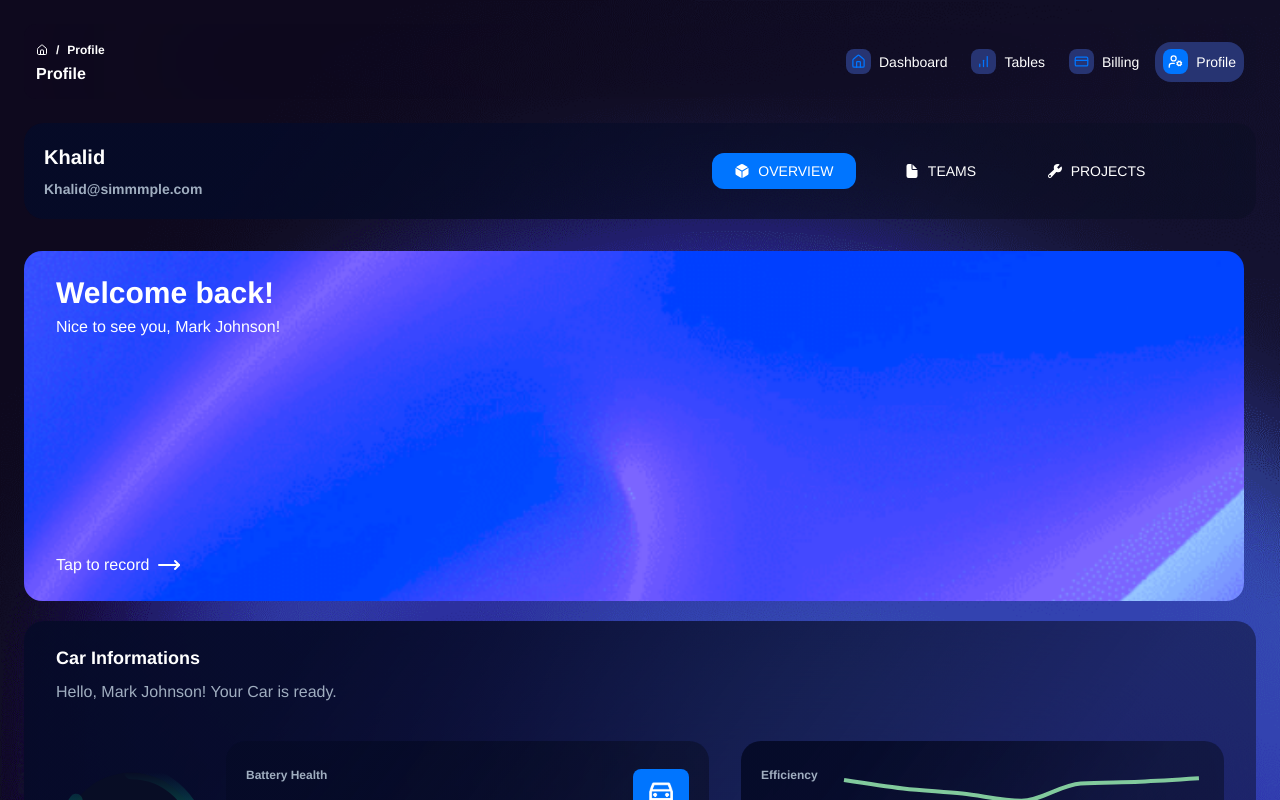
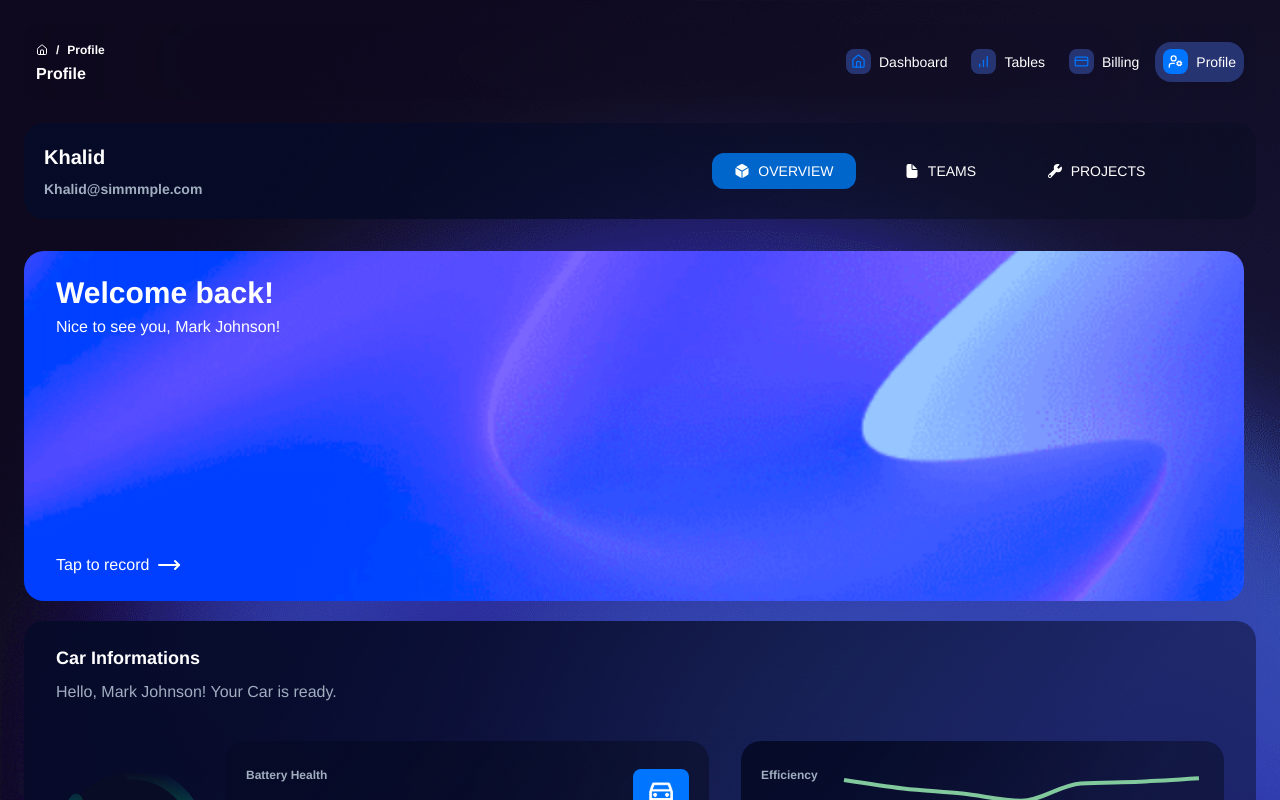
Before and after one commit to shefoo-om/Dashboard, a Next.js app: page /profile in a window 1280 px wide. Shown: the top 800 px of the page. Built offline with nearby package versions, Linux system fonts and the light colour scheme.

Commit message:
now i can say the website is perfect performance {100%}

```diff
--- a/src/app/billing/page.tsx
+++ b/src/app/billing/page.tsx
@@ -125,7 +125,7 @@ const FirstComponent = (
     <div className="MainCards min-h-[185px] h-max w-full flex flex-col justify-between items-center gap-y-5 p-7">
       <div className="h-max w-full flex justify-between items-center">
         <p className="headerTitle">Payment Method</p>
-        <button className="text-xs font-bold bg-bgBlue px-5 py-2 rounded-xl duration-300 hover:scale-110">ADD NEW CARD</button>
+        <button className="text-xs font-bold bg-[#0066cc] px-5 py-2 rounded-xl duration-300 hover:scale-110">ADD NEW CARD</button>
       </div>
       <div className="w-full flex flex-wrap justify-between items-center gap-3 gap-y-5">
         <div className="w-[48%] max-md:w-full border-[#4a5568] border-2 rounded-xl p-4 flex justify-between items-center">
@@ -242,7 +242,7 @@ export default function BillingPage() {
           <div className="max-h-[420px] max-[1439px]:max-h-[700px] max-lg:h-max overflow-hidden flex flex-wrap items-center gap-7 justify-center p-7">
             <div className="h-max w-full flex justify-between items-center">
               <p className="headerTitle">Invoices</p>
-              <button className="text-xs font-bold bg-bgBlue px-5 py-2 rounded-xl duration-300 hover:scale-110">VIEW ALL</button>
+              <button className="text-xs font-bold bg-[#0066cc] px-5 py-2 rounded-xl duration-300 hover:scale-110">VIEW ALL</button>
             </div>
             <ul className="w-full max-h-[350px] max-[1439px]:max-h-[650px] overflow-auto flex flex-col pb-20">
               <SecondComponent SecondComponent={InvoicesInformationDetails} />
--- a/src/app/globals.css
+++ b/src/app/globals.css
@@ -193,25 +193,3 @@ nav {
     rgba(10, 14, 35, 0.49) 76.65%
   );
 }
-
-.billingFirstCardBg {
-  background-image: url("../assets/billing/bg.webp");
-  background-size: cover;
-  color: white;
-  backdrop-filter: blur(120px);
-  border-radius: 20px;
-}
-
-.billingSecondCardBg {
-  background-image: url("../assets/billing/bg2.webp");
-  background-size: cover;
-  color: white;
-  border-radius: 18px;
-}
-
-.billingSecondCardBg {
-  background-image: url("../assets/profile/bg3.webp");
-  background-size: cover;
-  color: white;
-  border-radius: 18px;
-}
--- a/src/app/profile/page.tsx
+++ b/src/app/profile/page.tsx
@@ -3,9 +3,10 @@ import CircularProgress from "@/components/Profile/PercentSVG";
 import type { CarInformation, NavbarDetails, PercentProgress, profileInformation } from "@/types/Profile"
 import { MoveRight } from "lucide-react";
 import Link from "next/link";
-import React from "react"
+import React, { Suspense } from "react"
 
 import img1 from "../../assets/profile/caricon.webp"
+import bg from "../../assets/profile/bg3.webp"
 import img2 from "../../assets/profile/power.webp"
 import LineChartForProfile from "@/components/Profile/LineChart";
 import Image, { StaticImageData } from "next/image";
@@ -95,12 +96,22 @@ export default function ProfilePage() {
       </div>
 
       <div className="w-full h-max grid grid-cols-4 max-[1400px]:grid-cols-1 gap-3 max-[1300px]:gap-y-5">
-        <div className="billingSecondCardBg w-full h-full col-span-1 min-h-[350px] flex flex-col flex-wrap justify-between font-medium rounded-[20px] py-6 pl-8">
+        <div className="w-full h-full col-span-1 min-h-[350px] flex flex-col flex-wrap justify-between font-medium rounded-[20px] py-6 pl-8 relative bg-cover">
           <div>
-            <p className="font-bold text-3xl w-full pb-1">Welcome back!</p>
-            <p>Nice to see you, Mark Johnson!</p>
+            <Image
+              src={bg}
+              alt="Background for first card"
+              fill
+              className="rounded-[20px] object-cover z-0"
+              priority
+              sizes="(max-width: 768px) 100vw, (max-width: 1200px) 50vw, 33vw"
+            />
+            <div className="relative z-20">
+              <p className="font-bold text-3xl w-full pb-1 z-50 relative">Welcome back!</p>
+              <p className="z-50 relative">Nice to see you, Mark Johnson!</p>
+            </div>
           </div>
-          <Link href={"/"} className="flex flex-nowrap w-max items-center">
+          <Link href={"/"} className="flex flex-nowrap w-max items-center  z-50">
             Tap to record
             <p className="hover:translate-x-2 duration-300 pl-2">
               <MoveRight />
@@ -156,7 +167,9 @@ export default function ProfilePage() {
                       <p className="text-2xl font-bold">{car.value}</p>
                     </div>
                     <div className="w-full h-full overflow-hidden flex justify-between items-center mr-5 my-3">
-                      <LineChartForProfile />
+                      <Suspense fallback={<p>Loading...</p>}>
+                        <LineChartForProfile />
+                      </Suspense>
                     </div>
                   </div>
                 ))}
--- a/src/app/tables/page.tsx
+++ b/src/app/tables/page.tsx
@@ -80,7 +80,7 @@ const TableOne = (
           <TableCell>
             <div className="flex">
               {ele.status === "online" ? (
-                <p className="bg-green-500 mx-auto text-xs text-white border-2 border-transparent rounded-lg py-[3px] px-2">
+                <p className="bg-[#047857] mx-auto text-xs text-white border-2 border-transparent rounded-lg py-[3px] px-2">
                   {ele.status}
                 </p>
               ) : (
--- a/src/components/Profile/miniNavbar.tsx
+++ b/src/components/Profile/miniNavbar.tsx
@@ -11,7 +11,7 @@ export default function MiniNavbar() {
         <div className="min-w-max w-1/2 max-md:w-full flex max-md:flex-col justify-center items-center gap-3 px-2">
             <button
                 onClick={() => handleButtonClick('Overview')}
-                className={`min-w-36 max-md:w-full uppercase flex justify-center items-center gap-2 text-sm rounded-xl px-3 py-2 ${activeTab === 'Overview' ? 'bg-bgBlue' : ''} duration-500`}
+                className={`min-w-36 max-md:w-full uppercase flex justify-center items-center gap-2 text-sm rounded-xl px-3 py-2 ${activeTab === 'Overview' ? 'bg-[#0066cc]' : ''} duration-500`}
             >
                 <svg stroke="currentColor" fill="currentColor" strokeWidth="0" viewBox="0 0 512 512" color="white" className="MuiTab-iconWrapper" style={{ color: "white" }} height="16px" width="16px" xmlns="http://www.w3.org/2000/svg">
                     <path d="M440.9 136.3a4 4 0 000-6.91L288.16 40.65a64.14 64.14 0 00-64.33 0L71.12 129.39a4 4 0 000 6.91L254 243.88a4 4 0 004.06 0zM54 163.51a4 4 0 00-6 3.49v173.89a48 48 0 0023.84 41.39L234 479.51a4 4 0 006-3.46V274.3a4 4 0 00-2-3.46zM272 275v201a4 4 0 006 3.46l162.15-97.23A48 48 0 00464 340.89V167a4 4 0 00-6-3.45l-184 108a4 4 0 00-2 3.45z"></path>
@@ -20,7 +20,7 @@ export default function MiniNavbar() {
             </button>
             <button
                 onClick={() => handleButtonClick('Teams')}
-                className={`min-w-36 max-md:w-full uppercase flex justify-center items-center gap-2 text-sm rounded-xl px-3 py-2 ${activeTab === 'Teams' ? 'bg-bgBlue' : ''} duration-500`}
+                className={`min-w-36 max-md:w-full uppercase flex justify-center items-center gap-2 text-sm rounded-xl px-3 py-2 ${activeTab === 'Teams' ? 'bg-[#0066cc]' : ''} duration-500`}
             >
                 <svg stroke="currentColor" fill="currentColor" strokeWidth="0" viewBox="0 0 512 512" color="white" className="MuiTab-iconWrapper" style={{ color: "white" }} height="16px" width="16px" xmlns="http://www.w3.org/2000/svg">
                     <path d="M428 224H288a48 48 0 01-48-48V36a4 4 0 00-4-4h-92a64 64 0 00-64 64v320a64 64 0 0064 64h224a64 64 0 0064-64V228a4 4 0 00-4-4z"></path><path d="M419.22 188.59L275.41 44.78a2 2 0 00-3.41 1.41V176a16 16 0 0016 16h129.81a2 2 0 001.41-3.41z"></path>
@@ -29,7 +29,7 @@ export default function MiniNavbar() {
             </button>
             <button
                 onClick={() => handleButtonClick('Projects')}
-                className={`min-w-36 max-md:w-full uppercase flex justify-center items-center gap-2 text-sm rounded-xl px-3 py-2 ${activeTab === 'Projects' ? 'bg-bgBlue' : ''} duration-500`}
+                className={`min-w-36 max-md:w-full uppercase flex justify-center items-center gap-2 text-sm rounded-xl px-3 py-2 ${activeTab === 'Projects' ? 'bg-[#0066cc]' : ''} duration-500`}
             >
                 <svg stroke="currentColor" fill="currentColor" strokeWidth="0" viewBox="0 0 512 512" color="white" className="MuiTab-iconWrapper" style={{ color: "white" }} height="16px" width="16px" xmlns="http://www.w3.org/2000/svg">
                     <path d="M469.54 120.52a16 16 0 00-25.54-4L382.56 178a16.12 16.12 0 01-22.63 0l-26.56-26.6a16 16 0 010-22.63l61.18-61.19a16 16 0 00-4.78-25.92C343.56 21 285.88 31.78 249.51 67.88c-30.9 30.68-40.11 78.62-25.25 131.53a15.89 15.89 0 01-4.49 16L53.29 367.46a64.17 64.17 0 1090.6 90.64l153.68-166.85a15.9 15.9 0 0115.77-4.57 179.3 179.3 0 0046.22 6.37c33.4 0 62.71-10.81 83.85-31.64 39.15-38.57 45.12-103.99 26.13-140.89zM99.48 447.15a32 32 0 1128.34-28.35 32 32 0 01-28.34 28.35z"></path>
```
